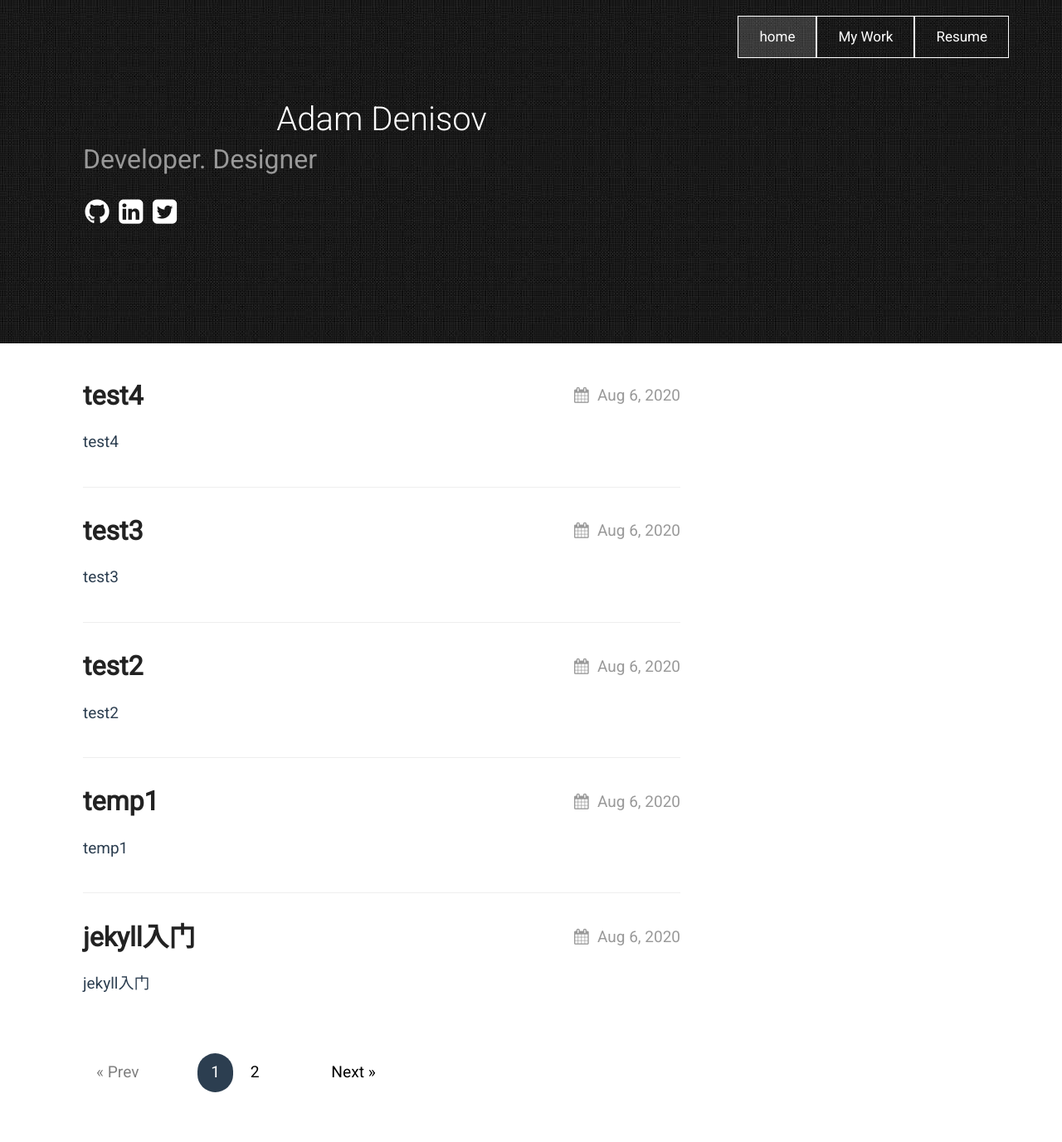
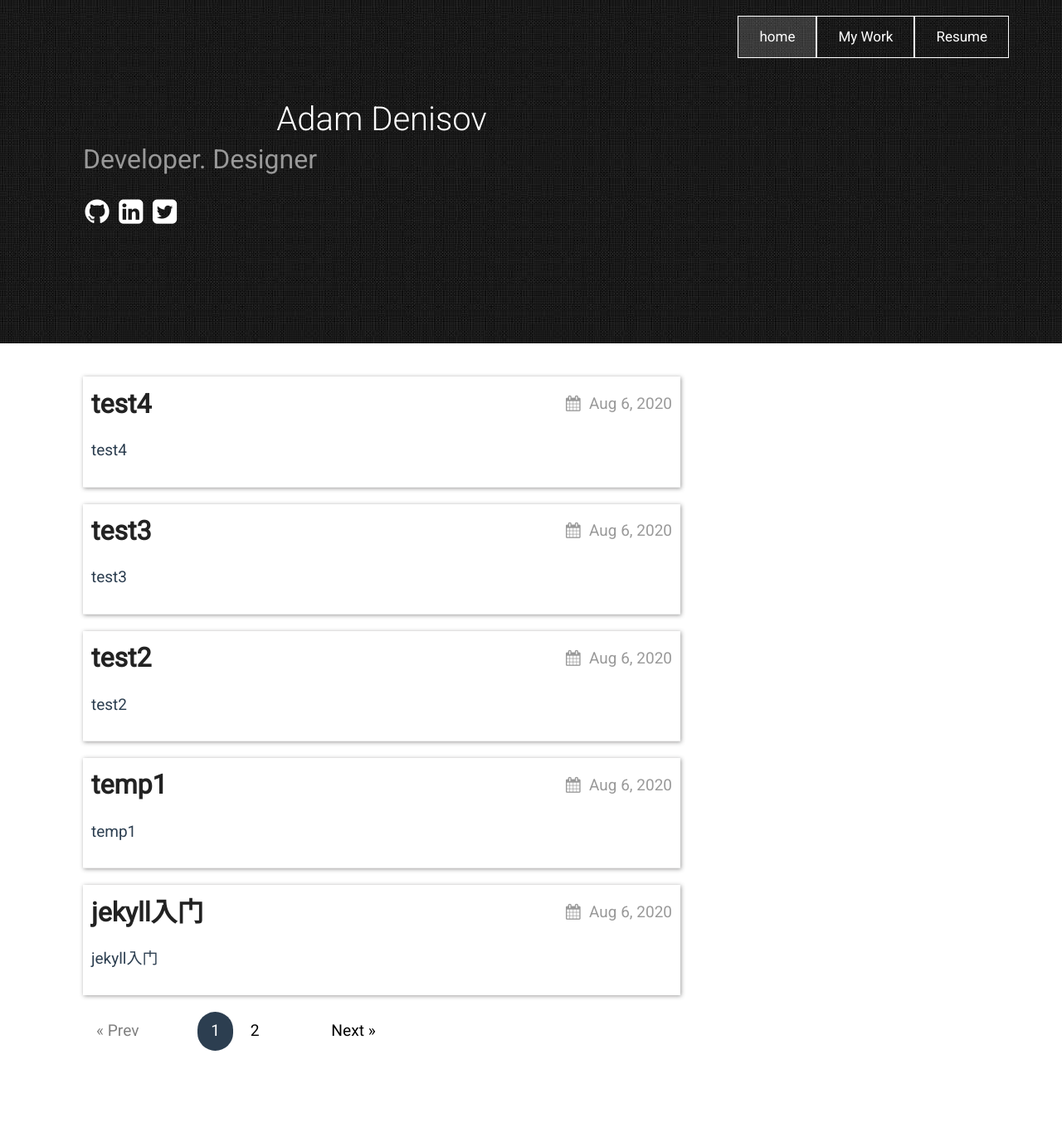
Before and after one commit to whitestarrain/blog, a Jekyll site: the page built from index.html, in a window 1280 px wide. Shown: the whole page at 83% size. Built offline with Jekyll 4.4.1, drawn with Linux system fonts in a browser that asks for light colours; the list of posts is cut into pages by our own code; after the commit the page ends 1327 px from its top, so only the background shows below that.

Commit message:
添加阴影，优化点击

```diff
--- a/_layouts/page.html
+++ b/_layouts/page.html
@@ -79,8 +79,13 @@
 		.pagination-older {
 			margin-left: 50px;
 		}
-		*{
-			border-bottom: none;
+
+		.posts>li:hover {
+			background-color: rgba(128, 128, 128, 0.116);
+		}
+
+		.shadow {
+			box-shadow: 1px 1px 5px #201f1f71;
 		}
 	</style>
 </head>
--- a/_sass/theme.scss
+++ b/_sass/theme.scss
@@ -196,8 +196,8 @@ header {
 	list-style-type: none;
 	padding: 0;
 	>li {
-		margin-bottom: 30px;
-		padding-bottom: 20px;
+		margin-bottom: 20px;
+		padding: 10px;
 		&:not(:last-child) {
 			border-bottom: 1px solid $lightGray;
 		}
--- a/index.html
+++ b/index.html
@@ -6,7 +6,7 @@ layout: home
 {%- if site.posts.size > 0 -%}
 <ul class="posts">
 	{%- for post in paginator.posts -%}
-	<li>
+	<li class="shadow">
 		{%- assign date_format = site.minima.date_format | default: "%b %-d, %Y" -%}
 		<div class="post-meta">
 			<a class="post-link" href="{{ post.url | relative_url }}">
```
Also changed, not shown: other parts of index.html (+10 -0 lines).
